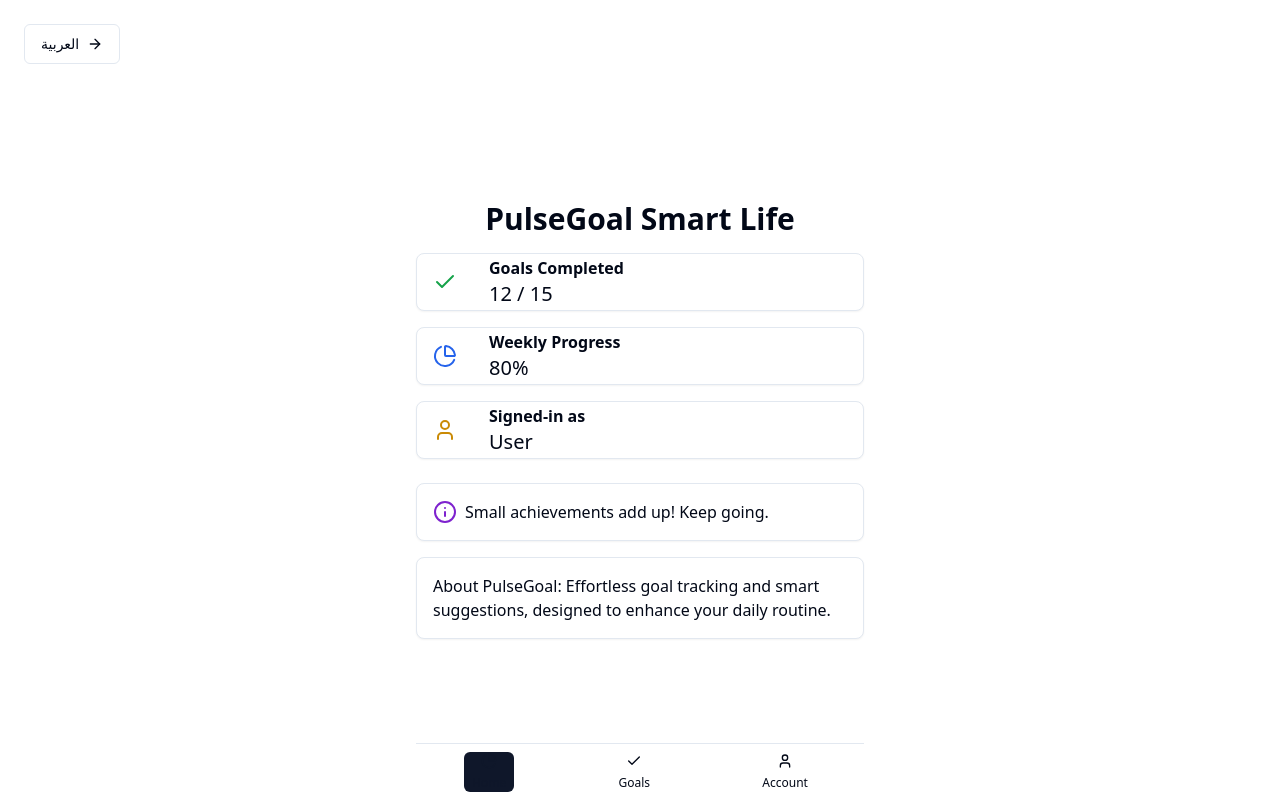
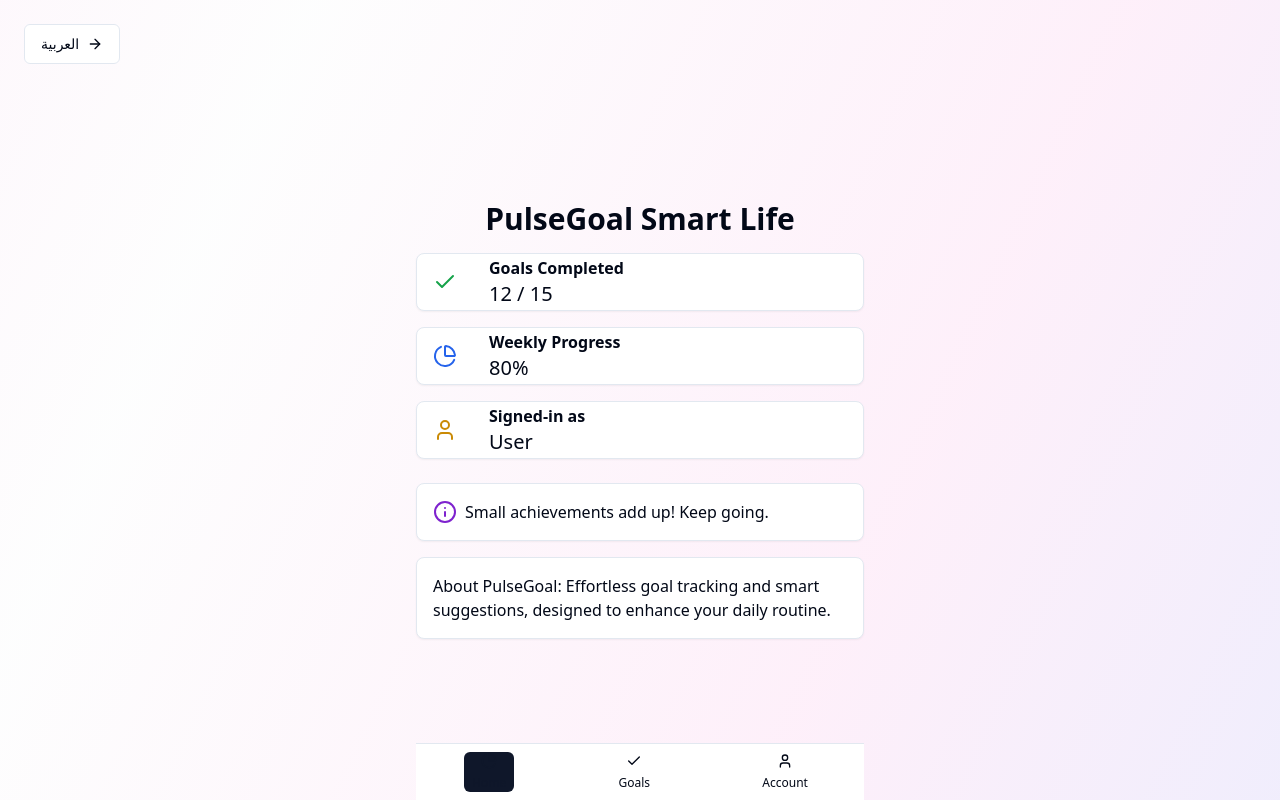
Before and after one commit to mina2357/pulsegoal-smart-life, a React (Vite) app: page / in a window 1280 px wide. Built offline with nearby package versions, Linux system fonts and the light colour scheme.

Commit message:
feat: Make interface dynamic with moving background
- Convert the entire interface to be dynamic.
- Add a moving background effect.

```diff
--- a/src/index.css
+++ b/src/index.css
@@ -90,6 +90,49 @@
     --sidebar-border: 240 3.7% 15.9%;
     --sidebar-ring: 217.2 91.2% 59.8%;
   }
+
+  /* Animated gradient background keyframes */
+  @keyframes gradient-move {
+    0%, 100% {
+      background-position: 0% 50%;
+    }
+    50% {
+      background-position: 100% 50%;
+    }
+  }
+
+  .animated-bg {
+    position: fixed;
+    inset: 0;
+    z-index: 0;
+    pointer-events: none;
+    width: 100vw;
+    height: 100vh;
+    background: linear-gradient(
+      115deg,
+      #a5b4fc 0%,
+      #fbc2eb 25%,
+      #f9fafb 50%,
+      #fbc2eb 75%,
+      #a5b4fc 100%
+    );
+    background-size: 200% 200%;
+    animation: gradient-move 14s ease-in-out infinite;
+    opacity: 0.25;
+    transition: opacity 0.3s;
+  }
+
+  .dark .animated-bg {
+    background: linear-gradient(
+      115deg,
+      #6366f1 0%,
+      #9333ea 25%,
+      #0f172a 50%,
+      #9333ea 75%,
+      #6366f1 100%
+    );
+    opacity: 0.18;
+  }
 }
 
 @layer base {
--- a/src/pages/Index.tsx
+++ b/src/pages/Index.tsx
@@ -194,11 +194,15 @@ function MainPage() {
   return (
     <div
       dir={dir}
-      className="min-h-screen bg-background flex flex-col justify-between items-center relative"
+      className="min-h-screen bg-background flex flex-col justify-between items-center relative overflow-hidden"
       style={{ fontFamily: "inherit" }}
     >
+      {/* Animated moving background - sits at the lowest z-index */}
+      <div aria-hidden="true" className="animated-bg" />
+
+      {/* All page content overlays above the background */}
       <LanguageSwitcher />
-      <div className="w-full max-w-md mx-auto flex-1 flex flex-col justify-center items-center pt-20 pb-8">
+      <div className="w-full max-w-md mx-auto flex-1 flex flex-col justify-center items-center pt-20 pb-8 z-10 relative">
         {
           // Render content based on the currently active section
           current.sections[activeSection]
```
